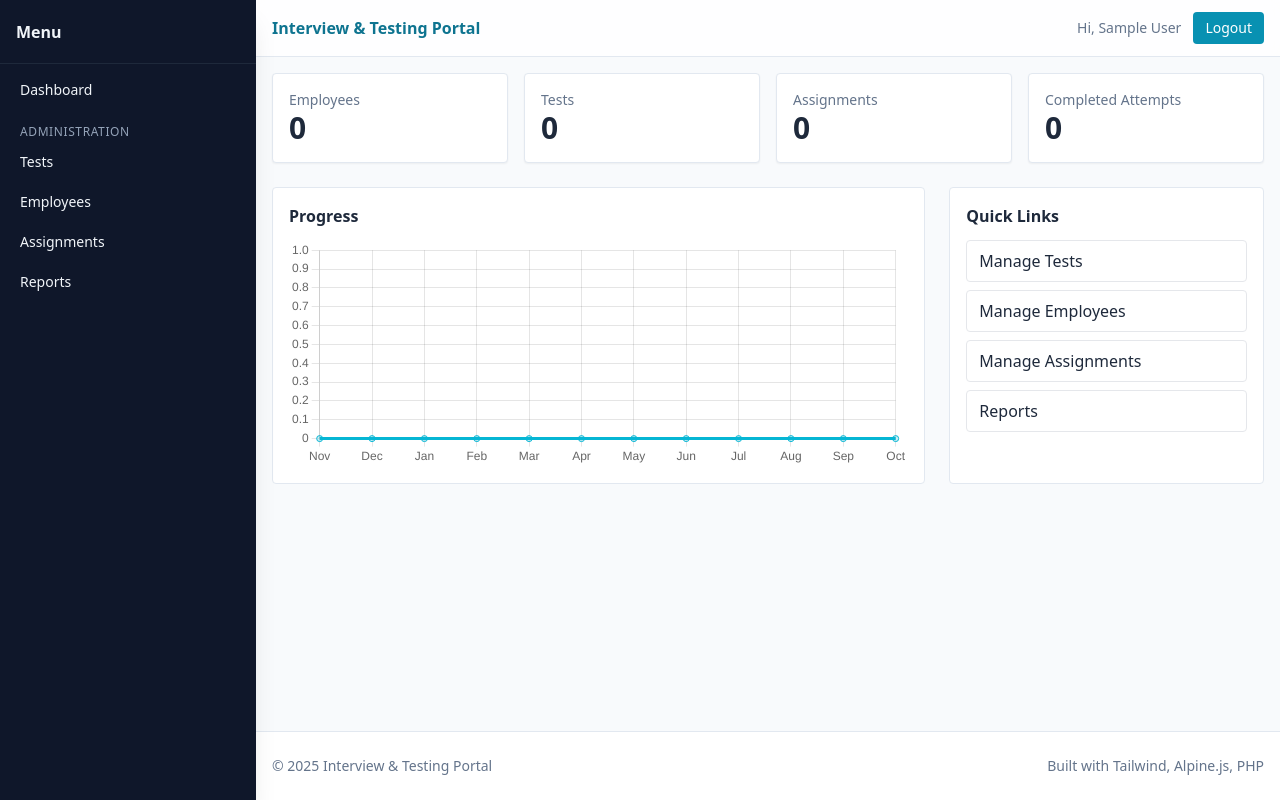
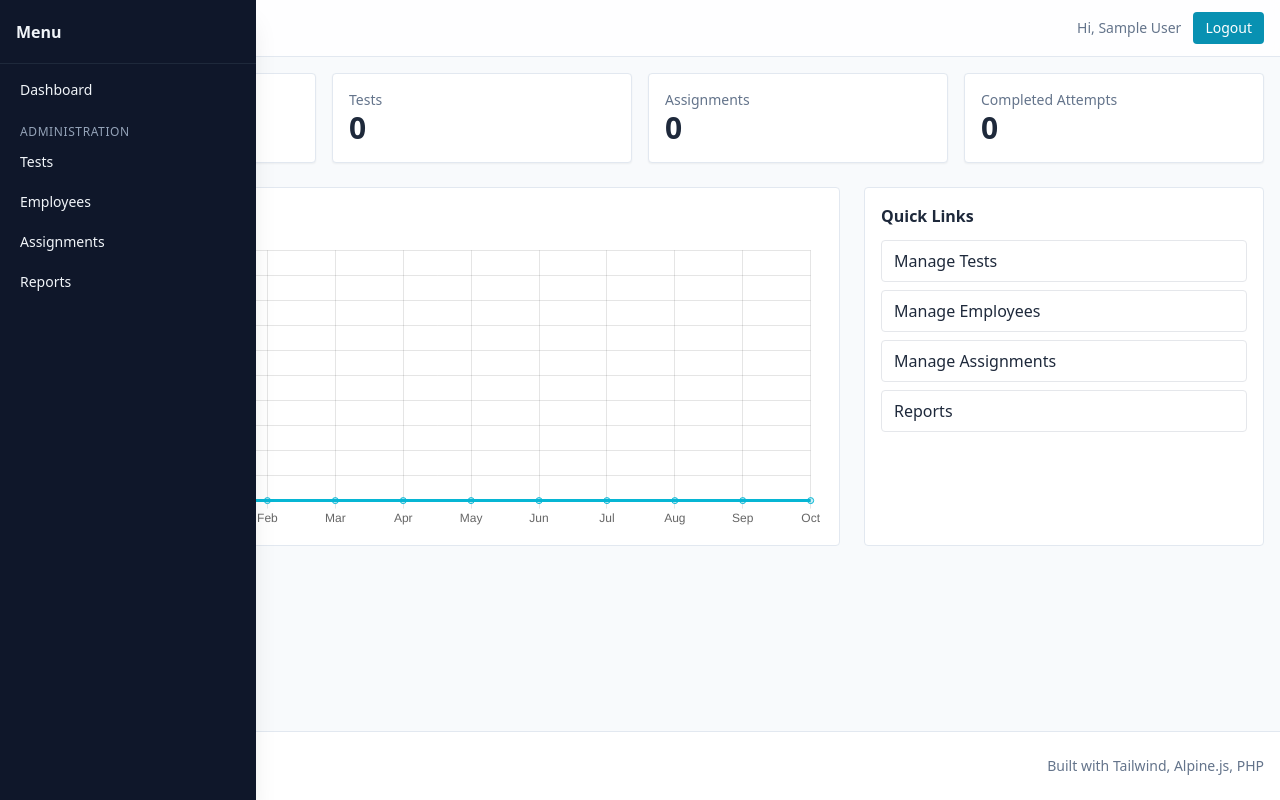
Before and after one commit to nikmaheratparikhs/employee-test, a PHP site: page /interview_portal/index.php in a window 1280 px wide. Run offline with PHP 8.4, Linux system fonts and the light colour scheme; the visitor is signed in with stand-in values (Sample User, id 1); data that the repository does not hold is empty; some libraries are stand-ins or nearby versions.

Commit message:
Fix: Add overflow-y-auto to sidebar to allow scrolling
Co-authored-by: nikhilmuliyasiyaparikhs <nikhilmuliyasiyaparikhs@gmail.com>

```diff
--- a/includes/sidebar.php
+++ b/includes/sidebar.php
@@ -1,7 +1,7 @@
 <?php
 require_once __DIR__ . '/../includes/auth.php';
 ?>
-<aside id="sidebar" class="fixed md:static inset-y-0 left-0 w-64 bg-slate-900 text-slate-100 transform -translate-x-full md:translate-x-0 transition-transform duration-200 z-20 shadow-xl">
+<aside id="sidebar" class="fixed inset-y-0 left-0 w-64 bg-slate-900 text-slate-100 transform -translate-x-full md:translate-x-0 transition-transform duration-200 z-20 shadow-xl overflow-y-auto">
   <div class="h-16 flex items-center px-4 border-b border-slate-800">
     <span class="font-semibold">Menu</span>
   </div>
```
